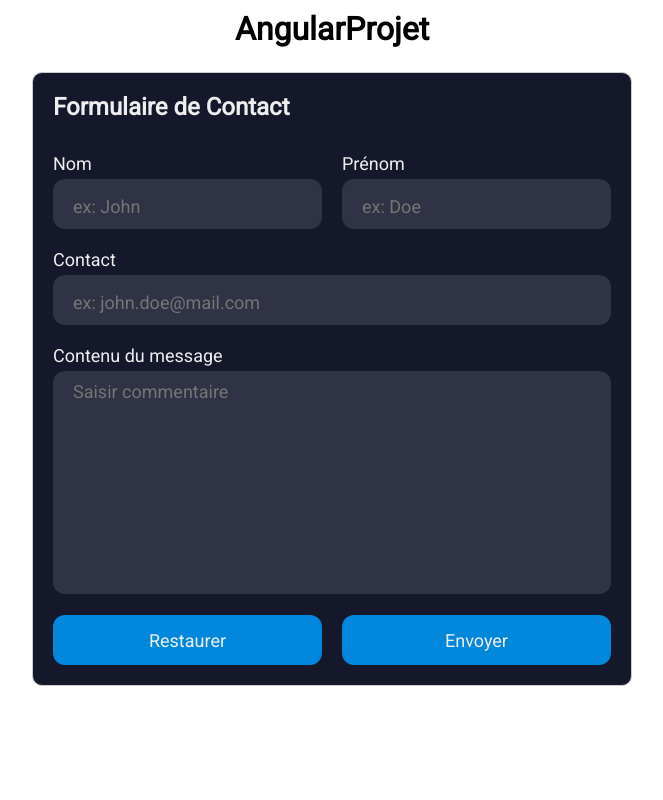
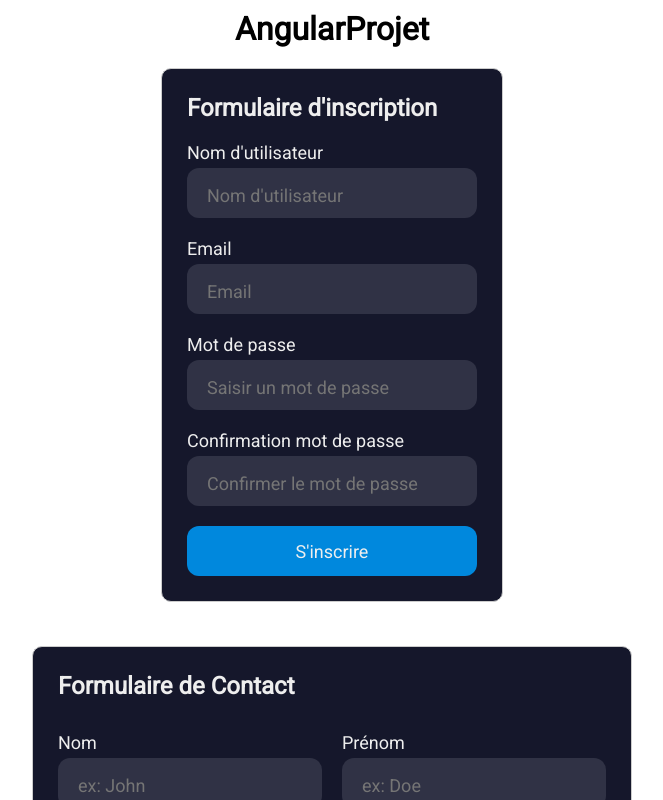
Before and after one commit to danielgonzalez0/WS-Angular-playground, an Angular app: page / in a window 1280 px wide. Shown: the top 800 px of the page, without its empty margins (308-971 px from the left). Built offline with nearby package versions, Linux system fonts and the light colour scheme.

Commit message:
feature: add password logic, control and validation

```diff
--- a/src/app/app.component.html
+++ b/src/app/app.component.html
@@ -1,5 +1,6 @@
 
 <main class="wrapper">
   <h1>{{title}}</h1>
+  <app-sign-up-form/>
   <app-template-form />
 </main>
--- a/src/app/app.component.ts
+++ b/src/app/app.component.ts
@@ -1,11 +1,12 @@
 import { Component } from '@angular/core';
 import { RouterOutlet } from '@angular/router';
 import { TemplateFormComponent } from "./components/template-form/template-form.component";
+import { SignUpFormComponent } from "./components/sign-up-form/sign-up-form.component";
 
 @Component({
   selector: 'app-root',
   standalone: true,
-  imports: [RouterOutlet, TemplateFormComponent],
+  imports: [RouterOutlet, TemplateFormComponent, SignUpFormComponent],
   templateUrl: './app.component.html',
   styleUrl: './app.component.scss'
 })
--- /dev/null
+++ b/src/app/components/sign-up-form/sign-up-form.component.html
@@ -0,0 +1,91 @@
+<form [formGroup]="signUpForm" (ngSubmit)="onSubmit()" class="form-container">
+  <h2>Formulaire d'inscription</h2>
+  <fieldset>
+    <label for="username">Nom d'utilisateur</label>
+    <input
+      type="text"
+      id="username"
+      name="username"
+      placeholder="Nom d'utilisateur"
+      formControlName="username"
+    />
+    <!-- logique message d'erreur username -->
+    @if(signUpForm.get('username')?.invalid &&
+    (signUpForm.get('username')?.dirty || signUpForm.get('username')?.touched ||
+    submitted)) { @if (signUpForm.get('username')?.errors?.['required']) {
+    <span class="message error">Le nom d'utilisateur est requis.</span>
+    } @if (signUpForm.get('username')?.errors?.['minlength']) {
+    <span class="message error"
+      >Le nom doit comporter au moins 3 caractères.</span
+    >
+    } }
+    <!-- logique message d'erreur username -->
+  </fieldset>
+  <fieldset>
+    <label for="email">Email</label>
+    <input
+      type="text"
+      id="email"
+      name="email"
+      placeholder="Email"
+      formControlName="email"
+    />
+    <!-- logique message d'erreur email -->
+    @if(signUpForm.get('email')?.invalid && (signUpForm.get('email')?.dirty ||
+    signUpForm.get('email')?.touched || submitted)) { @if
+    (signUpForm.get('email')?.errors?.['required']) {
+    <span class="message error">L'adresse mail est requise.</span>
+    } @if (signUpForm.get('email')?.errors?.['email']) {
+    <span class="message error">Veuillez saisir une adresse mail valide</span>
+    } }
+    <!-- logique message d'erreur email -->
+  </fieldset>
+
+  <!-- implementation password -->
+  <div div formGroupName="passwords" class="passwords-container">
+    <fieldset>
+      <label for="password">Mot de passe</label>
+      <input
+        type="password"
+        id="password"
+        formControlName="password"
+        placeholder="Saisir un mot de passe"
+      />
+      @if (signUpForm.get('passwords.password')?.invalid &&
+      (signUpForm.get('passwords.password')?.touched ||
+      signUpForm.get('passwords.password')?.dirty || submitted)) {
+      <div>
+        @if (signUpForm.get('passwords.password')?.errors?.['required']) {
+        <span class="message error">Le mot de passe est requis.</span>
+        } @else if
+        if(signUpForm.get('passwords.password')?.errors?.['securePassword']) {
+        <span class="message error"
+          >Le mot de passe doit contenir au moins 12 caractères, avec une
+          majuscule, une minuscule, un chiffre, et un caractère spécial.</span
+        >
+        }
+      </div>
+      }
+    </fieldset>
+    <fieldset>
+      <label for="confirmPassword">Confirmation mot de passe</label>
+      <input
+        type="password"
+        id="confirmPassword"
+        formControlName="confirmPassword"
+        placeholder="Confirmer le mot de passe"
+      />
+      @if (signUpForm.get('passwords')?.errors?.['passwordsMismatch'] &&
+      (signUpForm.get('passwords')?.touched ||
+      signUpForm.get('passwords')?.dirty || submitted)) {
+      <span class="message error">Les mots de passe ne correspondent pas.</span>
+      }
+    </fieldset>
+  </div>
+  <button type="submit" class="btn">S'inscrire</button>
+</form>
+@if(formSubmittedWithSuccess) {
+<p class="message">formulaire soumis</p>
+} @if(submitted && !formSubmittedWithSuccess) {
+<p class="message error">Veuillez corriger les champs requis</p>
+}
--- /dev/null
+++ b/src/app/components/sign-up-form/sign-up-form.component.scss
@@ -0,0 +1,84 @@
+.form-container {
+  padding: 25px;
+  border: 1px solid #ccc;
+  background-color: #15172b;
+  border-radius: 10px;
+  display: grid;
+  grid-template-columns: 1fr;
+  gap: 20px;
+  width: 100%;
+  color: #eee;
+  min-width: 342px;
+  margin: 20px 0;
+}
+
+fieldset, .passwords-container {
+  border: none;
+  display: flex;
+  flex-direction: column;
+  font-size: 18px;
+  gap: 5px;
+}
+
+.passwords-container {
+  gap: 20px;
+}
+
+input,
+textarea {
+  background-color: #303245;
+  border-radius: 12px;
+  border: 0;
+  box-sizing: border-box;
+  color: #eee;
+  font-size: 18px;
+  height: 100%;
+  padding: 4px 20px 0;
+  width: 100%;
+  height: 50px;
+}
+
+.message {
+  color: rgba(0, 255, 128, 0.749);
+}
+.message.error {
+  color: rgba(255, 0, 0, 0.774);
+}
+
+span {
+  display: block;
+font-size: 14px;
+max-width: 290px;
+}
+
+.btn {
+  background-color: #08d;
+  border-radius: 12px;
+  border: 0;
+  box-sizing: border-box;
+  color: #eee;
+  cursor: pointer;
+  font-size: 18px;
+  height: 50px;
+  text-align: center;
+  width: 100%;
+
+  &:hover {
+    background-color: #06b;
+  }
+  &:active {
+    background-color: #08d;
+  }
+}
+
+p {
+font-size: 16px;
+font-weight: 700;
+text-align: center;
+line-height: 1.5;
+max-width: 300px;
+margin: 0 auto;
+background-color: #15172b;
+padding: 10px 20px;
+border-radius: 10px;
+}
--- /dev/null
+++ b/src/app/components/sign-up-form/sign-up-form.component.ts
@@ -0,0 +1,89 @@
+import { Component, inject } from '@angular/core';
+import {
+  AbstractControl,
+  FormBuilder,
+  ReactiveFormsModule,
+  ValidationErrors,
+  ValidatorFn,
+  Validators,
+} from '@angular/forms';
+
+@Component({
+  selector: 'app-sign-up-form',
+  standalone: true,
+  imports: [ReactiveFormsModule],
+  templateUrl: './sign-up-form.component.html',
+  styleUrl: './sign-up-form.component.scss',
+})
+export class SignUpFormComponent {
+  submitted: boolean = false;
+  formSubmittedWithSuccess: boolean = false;
+  timeoutFn: ReturnType<typeof setTimeout> | null = null;
+
+  formBuilder = inject(FormBuilder);
+  signUpForm = this.formBuilder.group({
+    username: ['', [Validators.required, Validators.minLength(3)]],
+    email: ['', [Validators.required, Validators.email]],
+    //formGroup imbriqué pour gérer validation confirmation dans le même objet
+    passwords: this.formBuilder.group(
+      {
+        password: ['', [Validators.required, this.securePasswordValidator()]],
+        confirmPassword: [''],
+      },
+      { validators: this.passwordMatchValidator() }
+    ),
+  });
+
+  onReset(): void {
+    this.submitted = false;
+    this.formSubmittedWithSuccess = false;
+    if (this.timeoutFn) {
+      clearTimeout(this.timeoutFn);
+      this.timeoutFn = null;
+    }
+    this.signUpForm.reset();
+    console.log('Form reset');
+  }
+
+  onSubmit(): void {
+    this.submitted = true;
+    if (this.signUpForm.valid) {
+      this.formSubmittedWithSuccess = true;
+      console.log('Form submitted', this.signUpForm.value);
+      this.timeoutFn = setTimeout(() => {
+        this.onReset();
+      }, 3000);
+    } else {
+      console.log('Form invalid');
+    }
+  }
+
+  securePasswordValidator(): ValidatorFn {
+    return (control: AbstractControl): ValidationErrors | null => {
+      const value = control.value || '';
+
+      const hasUpperCase = /[A-Z]/.test(value);
+      const hasLowerCase = /[a-z]/.test(value);
+      const hasNumber = /\d/.test(value);
+      const hasSpecialChar = /[!@#$%^&*(),.?":{}|<>]/.test(value);
+      const isValidLength = value.length >= 12;
+
+      const passwordValid =
+        hasUpperCase &&
+        hasLowerCase &&
+        hasNumber &&
+        hasSpecialChar &&
+        isValidLength;
+
+      return passwordValid ? null : { securePassword: true };
+    };
+  }
+
+  passwordMatchValidator(): ValidatorFn {
+    return (formGroup: AbstractControl): ValidationErrors | null => {
+      const password = formGroup.get('password')?.value;
+      const confirmPassword = formGroup.get('confirmPassword')?.value;
+      return password === confirmPassword ? null : { passwordsMismatch: true };
+    };
+  }
+}
--- a/src/app/components/template-form/template-form.component.scss
+++ b/src/app/components/template-form/template-form.component.scss
@@ -1,5 +1,5 @@
 .form-container {
-  padding: 20px;
+  padding: 25px;
   border: 1px solid #ccc;
   background-color: #15172b;
   border-radius: 10px;
@@ -9,6 +9,8 @@
   gap: 20px;
   width: 100vw;
   color: #eee;
+
+
 }
 
 fieldset {
```
Also changed, not shown: 1 other file (tests, documents, lock files or other folders).
